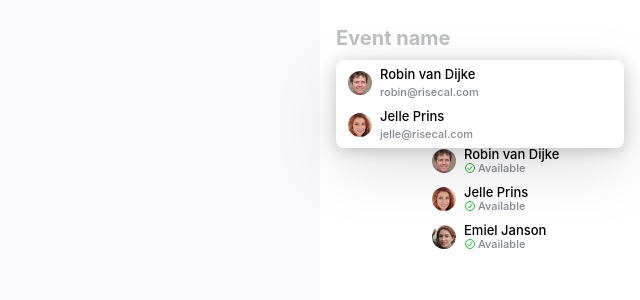
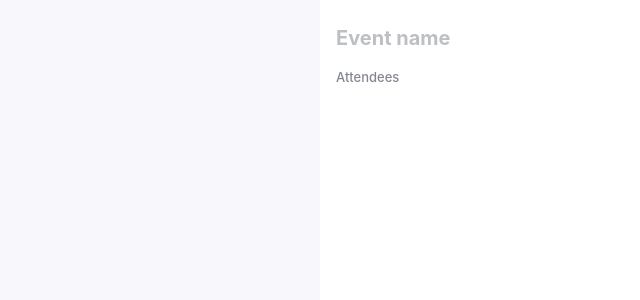
Before and after one commit to richardvenneman/rise-assignment, a React (Vite) app: page / in a window 1280 px wide. Shown: the top 300 px of the page, without its empty margins (640-1280 px from the left). Built offline with nearby package versions, Linux system fonts and the light colour scheme.

Commit message:
Add mobx

```diff
--- a/index.html
+++ b/index.html
@@ -8,6 +8,6 @@
   </head>
   <body class="antialiased bg-rise-grayscale-gray30">
     <div id="root"></div>
-    <script type="module" src="/src/main.jsx"></script>
+    <script type="module" src="/src/main.tsx"></script>
   </body>
 </html>
--- a/package.json
+++ b/package.json
@@ -12,6 +12,8 @@
     "type-check": "tsc"
   },
   "dependencies": {
+    "mobx": "^6.7.0",
+    "mobx-react-lite": "^3.4.0",
     "react": "^18.2.0",
     "react-dom": "^18.2.0"
   },
--- a/src/App.tsx
+++ b/src/App.tsx
@@ -1,64 +1,57 @@
+import { Observer } from 'mobx-react-lite';
+
 import Attendee from './components/Attendee.js';
 import Candidate from './components/Candidate.js';
+import { useStore } from './store';
 
-const people = [
-  {
-    id: 1,
-    name: 'Rick Pastoor',
-    email: 'rick@risecalendar.com',
-  },
-  {
-    id: 2,
-    name: 'Willem Spruijt',
-    email: 'willem@risecal.com',
-  },
-  {
-    id: 3,
-    name: 'Robin van Dijke',
-    email: 'robin@risecal.com',
-  },
-  {
-    id: 4,
-    name: 'Jelle Prins',
-    email: 'jelle@risecal.com',
-  },
-  {
-    id: 5,
-    name: 'Emiel Janson',
-    email: 'emiel@risecalendar.com',
-  },
-];
+const App = () => {
+  const { eventStore } = useStore();
+  const handleTitleChange = (e: React.ChangeEvent<HTMLInputElement>) => {
+    eventStore.title = e.target.value;
+  };
 
-function App() {
+  return (
+    <Observer>
+      {() => {
+        const attendees = eventStore.attendees;
+        const suggestions = eventStore.attendeeSuggestions;
+
         return (
           <div className="flex flex-wrap h-screen">
             <main className="md:flex-auto"></main>
             <aside className="bg-rise-grayscale-white flex-initial px-4 py-6 w-full md:w-80">
-        <form className="relative">
+              <form className="relative overflow-visible" autoComplete="off">
                 <input
                   type="text"
                   className="caret-rise-primary font-bold text-xl w-full placeholder:text-rise-grayscale-gray400 focus:outline-none"
                   placeholder="Event name"
+                  onChange={handleTitleChange}
                 />
 
+                {!!suggestions && suggestions.length > 0 && (
                   <div className="absolute top-9 w-72 bg-rise-grayscale-white drop-shadow-elevation-400 rounded-lg px-1 py-1 space-y-1">
-            <Candidate key="2" {...people[2]} />
-            <Candidate key="3" {...people[3]} />
+                    {suggestions.map((person) => (
+                      <Candidate key={person.id.toString()} {...person} />
+                    ))}
                   </div>
+                )}
               </form>
               <div className="flex mt-4">
                 <div className="w-20 mr-2 text-s text-rise-grayscale-gray600 font-medium">
                   Attendees
                 </div>
                 <div className="space-y-1">
-            {people.map((person) => (
-              <Attendee key={person.id.toString()} {...person} />
+                  {attendees.map((attendee) => (
+                    <Attendee key={attendee.id.toString()} {...attendee} />
                   ))}
                 </div>
               </div>
             </aside>
           </div>
         );
-}
+      }}
+    </Observer>
+  );
+};
 
 export default App;
--- a/src/components/Candidate.tsx
+++ b/src/components/Candidate.tsx
@@ -1,10 +1,20 @@
-import { PersonProps } from '../types/Person';
+import { useStore } from '../store';
+import Person from '../types/Person';
 
-function Candidate({ id, name, email }: PersonProps) {
+function Candidate({ id, name, email }: Person) {
+  const { eventStore } = useStore();
   const avatar = new URL(`../assets/avatars/${id}.jpeg`, import.meta.url).href;
 
+  const handleClick: React.MouseEventHandler<HTMLButtonElement> = (e) => {
+    e.preventDefault();
+    eventStore.addAttendee = id;
+  };
+
   return (
-    <div className="flex items-center py-1 rounded-lg hover:bg-rise-grayscale-gray50">
+    <button
+      onClick={handleClick}
+      className="flex items-center text-left py-1 rounded-lg w-full hover:bg-rise-grayscale-gray50"
+    >
       <img src={avatar} className="h-6 w-6 mx-2 rounded-full" alt={name} />
       <div>
         <div className="text-s font-medium leading-none">{name}</div>
@@ -14,7 +24,7 @@ function Candidate({ id, name, email }: PersonProps) {
           </span>
         </div>
       </div>
-    </div>
+    </button>
   );
 }
 
--- a/src/main.jsx
+++ /dev/null
@@ -1,12 +0,0 @@
-import './index.css';
-
-import React from 'react';
-import ReactDOM from 'react-dom/client';
-
-import App from './App';
-
-ReactDOM.createRoot(document.getElementById('root')).render(
-  <React.StrictMode>
-    <App />
-  </React.StrictMode>,
-);
--- /dev/null
+++ b/src/main.tsx
@@ -0,0 +1,15 @@
+import './index.css';
+
+import React from 'react';
+import ReactDOM from 'react-dom/client';
+
+import App from './App';
+import { StoreProvider } from './store';
+
+ReactDOM.createRoot(document.getElementById('root') as Element).render(
+  <React.StrictMode>
+    <StoreProvider>
+      <App />
+    </StoreProvider>
+  </React.StrictMode>,
+);
--- /dev/null
+++ b/src/store.tsx
@@ -0,0 +1,20 @@
+import { useLocalStore } from 'mobx-react-lite';
+import React from 'react';
+
+import rootStore, { RootStore } from './stores';
+
+const storeContext = React.createContext<RootStore | null>(null);
+
+export const StoreProvider = ({ children }: { children: React.ReactNode }) => {
+  const store = useLocalStore(() => rootStore);
+  return <storeContext.Provider value={store}>{children}</storeContext.Provider>;
+};
+
+export const useStore = () => {
+  const store = React.useContext(storeContext);
+  if (!store) {
+    // this is especially useful in TypeScript so you don't need to be checking for null all the time
+    throw new Error('useStore must be used within a StoreProvider.');
+  }
+  return store;
+};
--- /dev/null
+++ b/src/stores/eventStore.ts
@@ -0,0 +1,46 @@
+import { makeAutoObservable } from 'mobx';
+
+import Person from '../types/Person';
+
+class EventStore {
+  _title = '';
+  attendees: Person[] = [];
+
+  constructor() {
+    makeAutoObservable(this);
+  }
+
+  get shouldSuggest(): boolean {
+    return this._title.length > 2;
+  }
+
+  get attendeeSuggestions(): Person[] | void {
+    if (!this.shouldSuggest) {
+      return;
+    } else {
+      return people.filter((person) => {
+        console.log(this.attendees, person);
+        return (
+          !this.attendees.includes(person) &&
+          person.name.toLowerCase().includes(this._title.toLowerCase())
+        );
+      });
+    }
+  }
+
+  set title(title: string) {
+    this._title = title;
+  }
+
+  set addAttendee(id: number) {
+    const attendee = people.find((person) => {
+      return person.id === id;
+    });
+
+    if (attendee) {
+      this.attendees.push(attendee);
+    }
+  }
+}
+
+export default EventStore;
--- /dev/null
+++ b/src/stores/index.ts
@@ -0,0 +1,11 @@
+import EventStore from './eventStore';
+
+export type RootStore = {
+  eventStore: EventStore;
+};
+
+const rootStore: RootStore = {
+  eventStore: new EventStore(),
+};
+
+export default rootStore;
--- a/src/types/Person.ts
+++ b/src/types/Person.ts
@@ -1,4 +1,4 @@
-export interface PersonProps {
+export default interface Person {
   id: number;
   name: string;
   email: string;
```
Also changed, not shown: 1 other file (tests, documents, lock files or other folders). Lines whose indentation alone changed are shown as unchanged.
